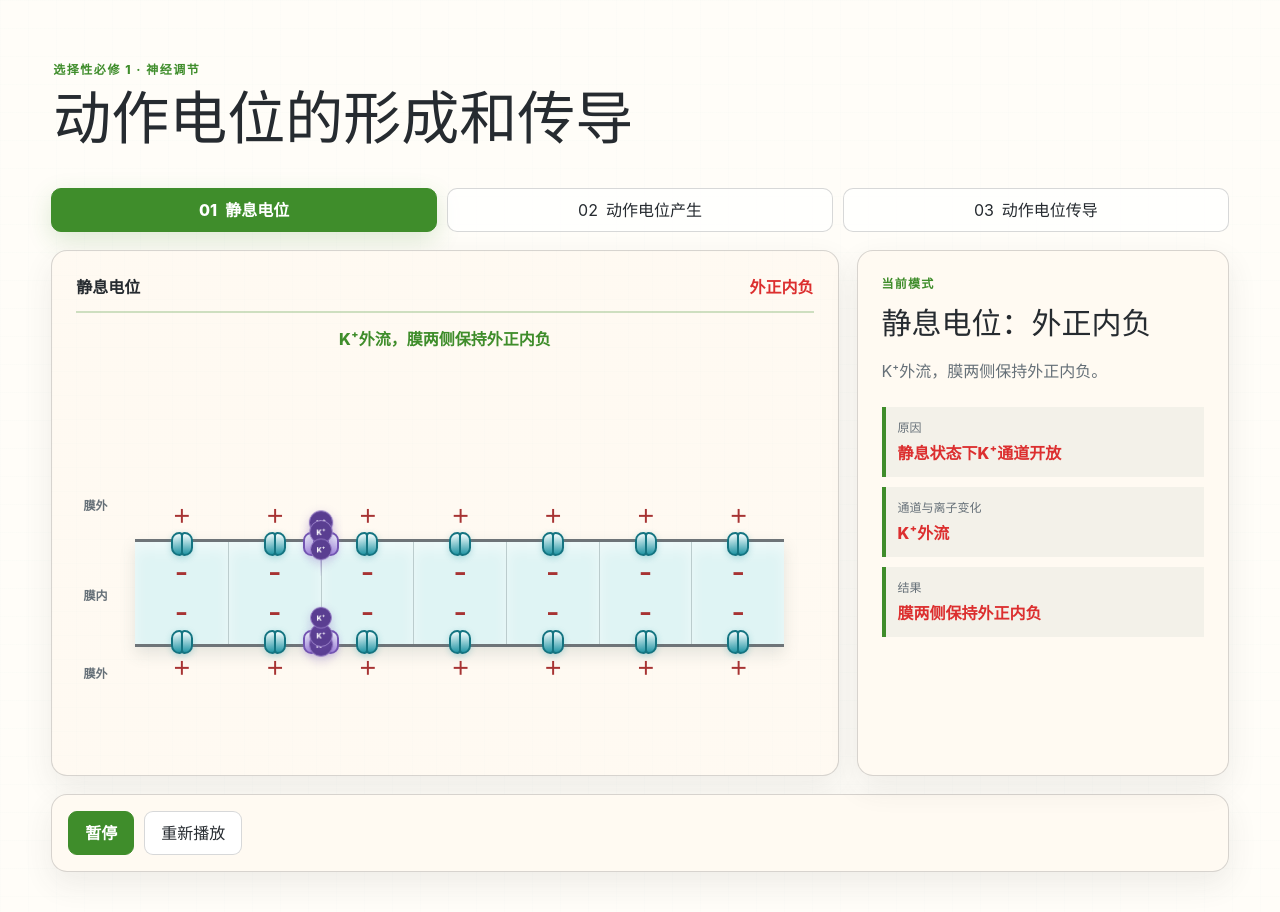
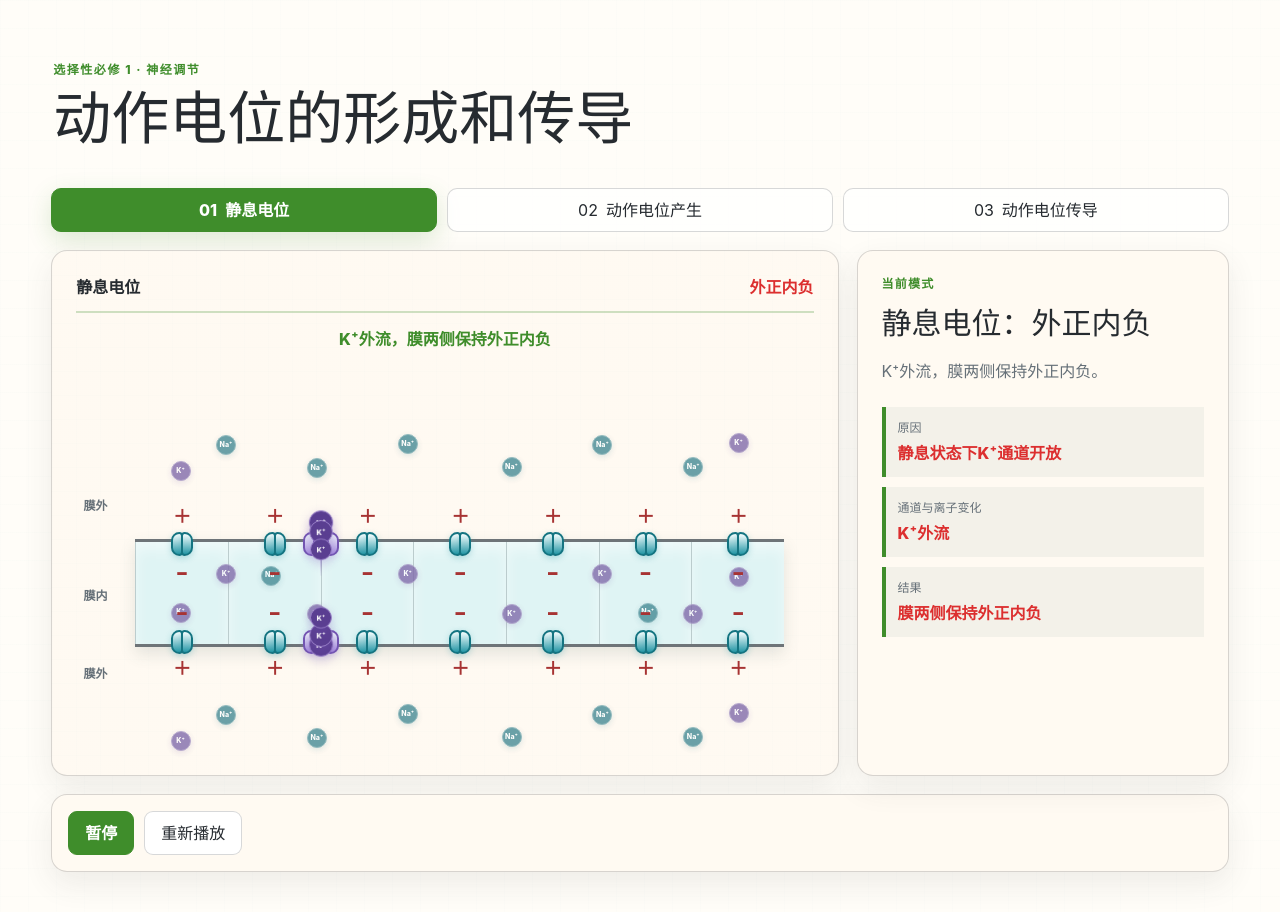
Before and after one commit to Meiosis7/biology-interactive-models, a Next.js app: page /models/action-potential in a window 1280 px wide. Shown: the top 912 px of the page. Built offline with nearby package versions, Linux system fonts and the light colour scheme.

Commit message:
feat: show membrane ion concentration differences

```diff
--- a/components/action-potential/ActionPotentialScene.tsx
+++ b/components/action-potential/ActionPotentialScene.tsx
@@ -1,6 +1,7 @@
 import { Fragment } from "react";
 import type { ActionPotentialFrame, ActionPotentialMode } from "./types";
 import { IonChannel } from "./IonChannel";
+import { IonDistribution } from "./IonDistribution";
 import { IonStream } from "./IonStream";
 import { LocalCurrentFlow } from "./LocalCurrentFlow";
 
@@ -69,6 +70,7 @@ export function ActionPotentialScene({
         ))}
 
         <div className="ap-fiber" data-testid="shared-fiber">
+          <IonDistribution />
           {frame.segments.map((segment) => (
             <div
               key={segment.id}
--- a/components/action-potential/action-potential.css
+++ b/components/action-potential/action-potential.css
@@ -256,6 +256,47 @@
 .ap-scene[data-playing="true"] .ap-membrane-segment[data-segment-polarity="excited"] {
   animation-play-state: running;
 }
+
+.ap-free-ion-distribution {
+  position: absolute;
+  inset: 0;
+  z-index: 1;
+  pointer-events: none;
+}
+
+.ap-free-ion-region {
+  position: absolute;
+  left: 0;
+  width: 100%;
+  height: 48px;
+}
+
+.ap-free-ion-region--outside-top { top: -108px; }
+.ap-free-ion-region--inside { top: 12px; height: 84px; }
+.ap-free-ion-region--outside-bottom { bottom: -108px; }
+
+.ap-free-ion {
+  position: absolute;
+  left: var(--free-ion-x);
+  top: var(--free-ion-y);
+  display: grid;
+  width: 20px;
+  height: 20px;
+  border: 1px solid color-mix(in srgb, var(--free-ion-fill) 55%, white);
+  border-radius: 50%;
+  place-items: center;
+  color: #fff;
+  background: color-mix(in srgb, var(--free-ion-fill) 78%, white);
+  box-shadow: 0 2px 6px color-mix(in srgb, var(--free-ion-fill) 18%, transparent);
+  font-size: 7px;
+  font-style: normal;
+  font-weight: 800;
+  opacity: .78;
+  transform: translate(-50%, -50%);
+}
+
+.ap-free-ion--sodium { --free-ion-fill: var(--ap-sodium-particle-fill); }
+.ap-free-ion--potassium { --free-ion-fill: var(--ap-potassium-particle-fill); }
 
 .ap-segment-charge {
   position: absolute;
@@ -837,6 +878,15 @@
     font-size: clamp(13px, 4vw, 16px);
   }
 
+  .ap-free-ion-region--outside-top { top: -92px; }
+  .ap-free-ion-region--outside-bottom { bottom: -92px; }
+
+  .ap-free-ion {
+    width: 14px;
+    height: 14px;
+    font-size: 5px;
+  }
+
   .ap-controls p {
     width: 100%;
     margin-left: 0;
```
Also changed, not shown: 2 other files (tests, documents, lock files or other folders).
